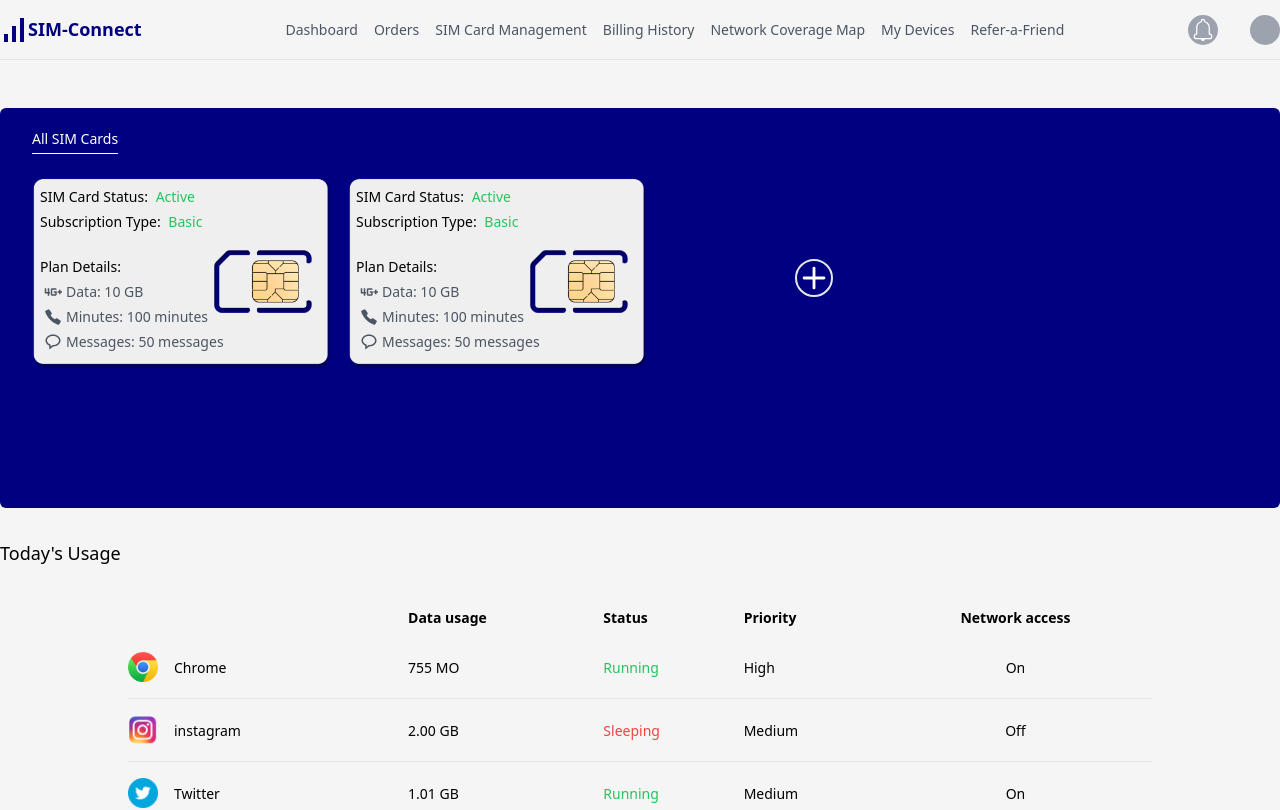
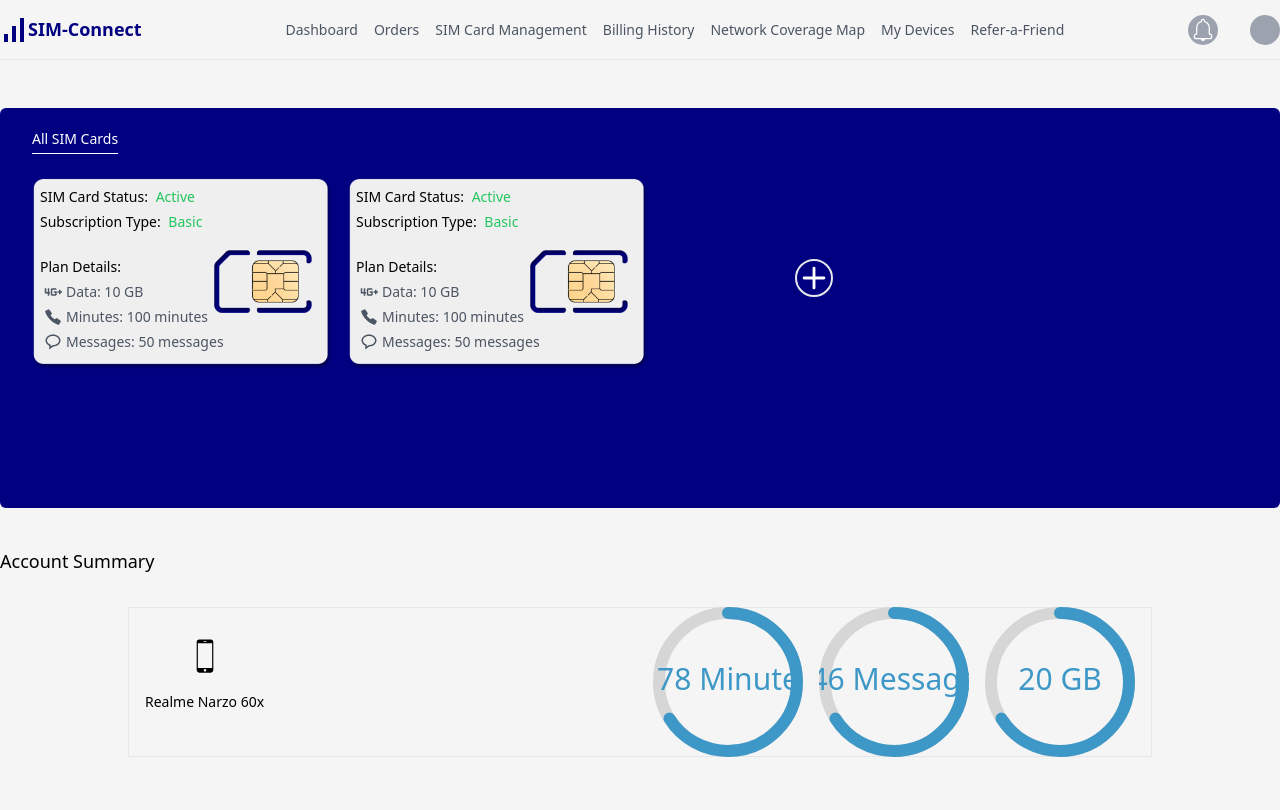
Before and after one commit to ASWAN123/SIMConnect, a React (Create React App) app: page /dashbaord in a window 1280 px wide. Shown: the top 810 px of the page. Built offline with nearby package versions, Linux system fonts and the light colour scheme; some icons are missing.

Commit message:
update 0

```diff
--- a/package.json
+++ b/package.json
@@ -9,6 +9,7 @@
     "alpinejs": "^3.13.0",
     "firebase": "^10.3.1",
     "react": "^18.2.0",
+    "react-circular-progressbar": "^2.1.0",
     "react-dom": "^18.2.0",
     "react-hook-form": "^7.45.4",
     "react-icons": "^4.10.1",
--- a/src/components/userspace/Dashbaord.jsx
+++ b/src/components/userspace/Dashbaord.jsx
@@ -4,6 +4,9 @@ import { BiMessageRounded } from 'react-icons/bi'
 import { IoCallSharp } from 'react-icons/io5'
 import Dash_Header from './Dash_Header'
 import {TbPlus} from 'react-icons/tb'
+import { CircularProgressbar } from 'react-circular-progressbar';
+import 'react-circular-progressbar/dist/styles.css';
+import {IoIosPhonePortrait} from 'react-icons/io'
 
 
 const Dashbaord = () => {
@@ -158,6 +161,35 @@ const Dashbaord = () => {
       </div>
 
 
+      <div className='mt-10 flex flex-col gap-8 mb-[100px]'>
+        <h1 className='text-[18px] text-black'>Account Summary</h1>
+        <div className='border w-[80%] mx-auto h-[150px] flex gap-4 items-center justify-between p-4'>
+          <div className='flex flex-col gap-4 items-center  justify-center'>
+            <IoIosPhonePortrait size={38}/>
+            <p>Realme Narzo 60x</p>
+            <p></p>
+          </div>
+          <div className='flex gap-4'>
+            <div style={{ width: 150, height: 150 }}>
+            <CircularProgressbar value={66} text='78 Minute' />
+          </div>
+          <div style={{ width: 150, height: 150 }}>
+          <CircularProgressbar value={66} text='46 Message' />
+        </div>
+        <div style={{  fontSize:14 , width: 150, height: 150 }}>
+          <CircularProgressbar   value={66} text='20 GB' />
+        </div>
+
+          </div>
+
+
+        </div>
+
+
+
+      </div>
+
+
       <div className='mt-8 flex flex-col gap-8'>
         <h1 className='text-[18px] text-black'>Today's Usage</h1>
 
@@ -182,7 +214,7 @@ const Dashbaord = () => {
                       ? (Math.floor(x.dataUsage / 10) / 100).toFixed(2) + ' GB'
                       : x.dataUsage + ' MO'
                   }</td>
-                  <td className={x.status == 'Running' ? ' text-left py-4  text-green-500 rounded-full' : ' text-left py-4  text-red-500 rounded-full'}>{x.status}</td>
+                  <td className={x.status === 'Running' ? ' text-left py-4  text-green-800 rounded-full' : ' text-left py-4  text-red-700 rounded-full'}>{x.status}</td>
                   <td className=' text-left py-4  '>{x.priority}</td>
                   <td className=' py-4  text-center'>{x.networkAccess}</td>
                 </tr>
@@ -197,15 +229,7 @@ const Dashbaord = () => {
 
 
 
-      <div className='mt-10 flex flex-col gap-8 mb-[100px]'>
-        <h1 className='text-[18px] text-black'>Account Summary</h1>
-        <div>
 
-        </div>
-
-
-
-      </div>
 
 
 
```
Also changed, not shown: 1 other file (tests, documents, lock files or other folders).
